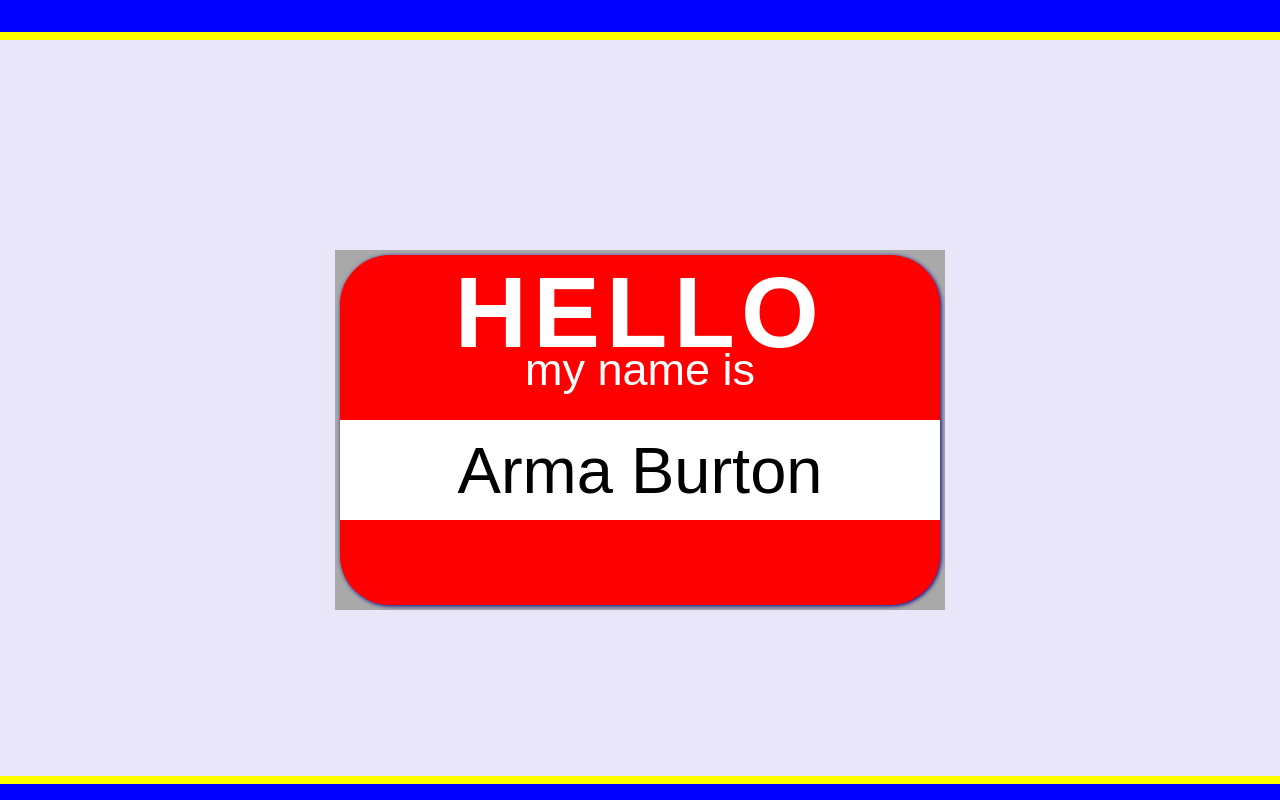
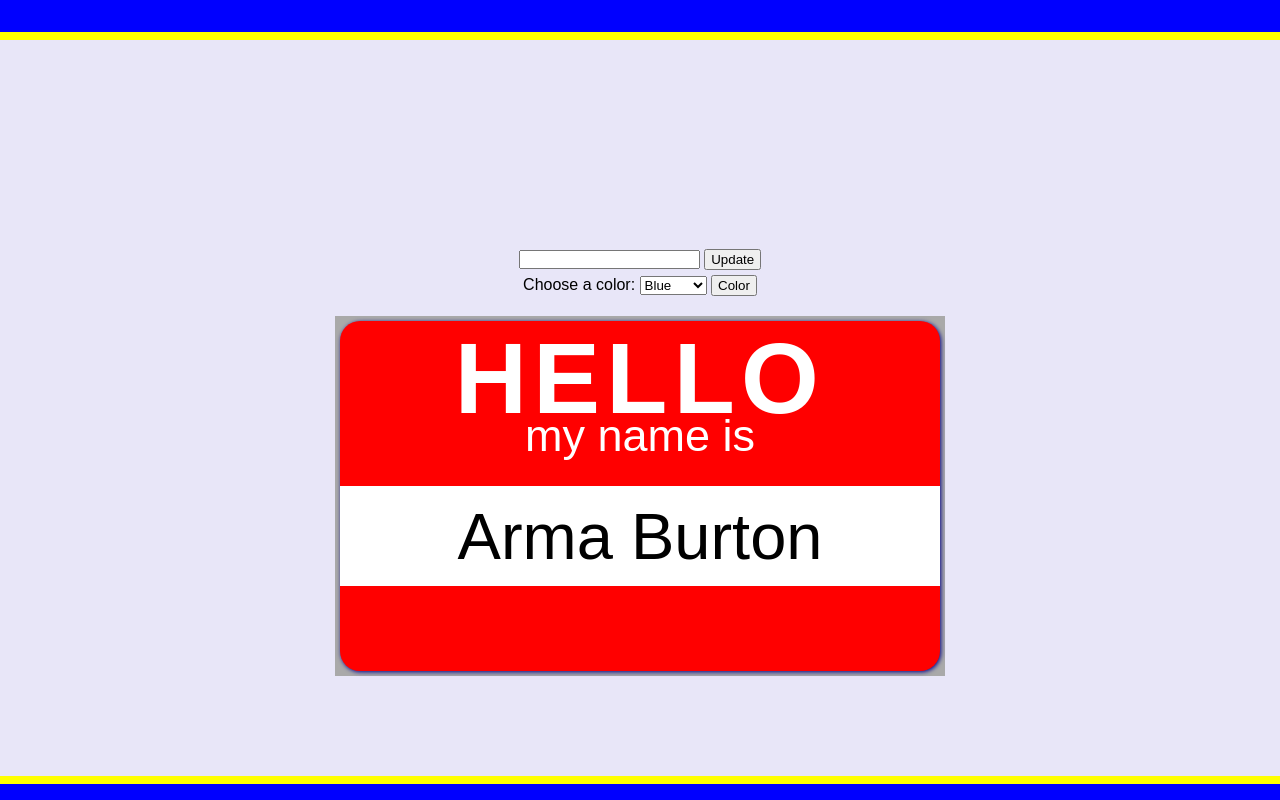
Before and after one commit to armaBurton/LAB-02a-name-tag, a plain HTML site: page index.html in a window 1280 px wide. Drawn offline with Linux system fonts and the light colour scheme; a web font is replaced by a local one.

Commit message:
Added ability to change name and color

```diff
--- a/css/style.css
+++ b/css/style.css
@@ -11,6 +11,10 @@
     font-family: proxima-nova, sans-serif;
     font-weight: 500, 700, 900;
     font-style: normal;
+}
+
+.fadded{
+    opacity: 0.5;
 }
 
 html{
@@ -32,15 +36,28 @@ header{
     position: fixed;
 }
 
+#name-input{
+    margin-top: 250px;
+    margin-bottom:0;
+}
+
 main{
     height: 350px;
     width: 600px;
     background-color: red;
     color:black;
-    border-radius: 50px;
+    border-radius: 20px;
     margin-left:auto;
     margin-right:auto;
     box-shadow: 1px 1px 4px darkblue;
+}
+
+.button-size{
+    padding: 1px 5px;
+}
+
+form{
+    margin-top: 5px;
 }
 
 #hello{
@@ -72,7 +89,7 @@ main{
 }
 
 #wrapper{
-    margin-top: 250px;
+    margin-top: 20px;
     background-color: darkgray;
     width: 610px;
     padding: 5px;
--- a/index.html
+++ b/index.html
@@ -12,8 +12,21 @@
         <header>
             <!-- empty header -->
         </header>
+        <input type="text" id="name-input">
+        <input type="button" value="Update" id="button" class="button-size"><br>
+        <form action="#">
+            <label for="colors">Choose a color:</label>
+            <select name="colors" id="colors">
+                <option value="Blue">Blue</option>
+                <option value="Green">Green</option>
+                <option value="Red">Red</option>
+                <option value="Orange">Orange</option>
+                <option value="Pink">Pink</option>
+            </select>
+            <input type="button" value="Color" id="color-button" class="button-size">
+        </form>
         <div id="wrapper">
-            <main>
+            <main id="bkgnd-color">
                 <h1 id="hello">HELLO</h1>
                 <h2 id="myNameIs">my name is</h2>
                 <h2 id="name">Arma Burton</h2>
@@ -22,5 +35,6 @@
         <footer>
             <!-- empty footer -->
         </footer>
+        <script src="script.js" type="module"></script>
     </body>
 </html>
--- /dev/null
+++ b/script.js
@@ -0,0 +1,21 @@
+const nameInput = document.getElementById(`name-input`);
+const nameDisplay = document.getElementById(`name`);
+const nameTag = document.getElementById(`wrapper`);
+const button = document.getElementById(`button`);
+const color = document.getElementById(`colors`);
+// const colorValue = color.options[color.selectedIndex].value;
+const colorButton = document.getElementById(`color-button`);
+const bkgndColor = document.getElementById(`bkgnd-color`);
+
+const updateColor = colorButton.addEventListener('click', () => {
+    const colorValue = color.options[color.selectedIndex].value;
+    bkgndColor.style.backgroundColor = colorValue;
+})
+
+const updateButton = button.addEventListener('click', () => {
+    const nameInput = document.getElementById(`name-input`);
+    console.log(nameInput.value);
+    nameDisplay.textContent = nameInput.value;
+})
+
+// nameTag.classList.add(`fadded`);
```
